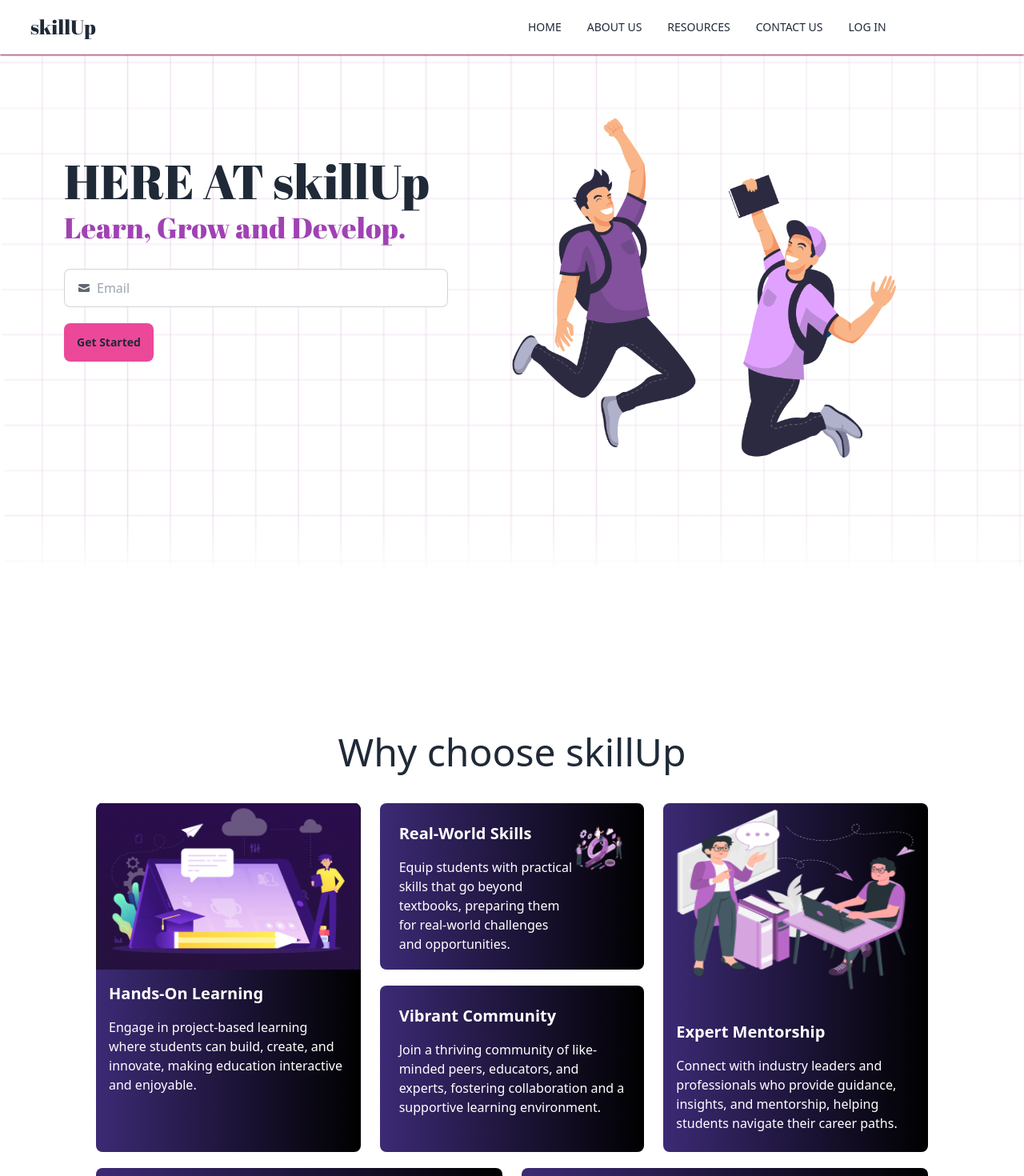
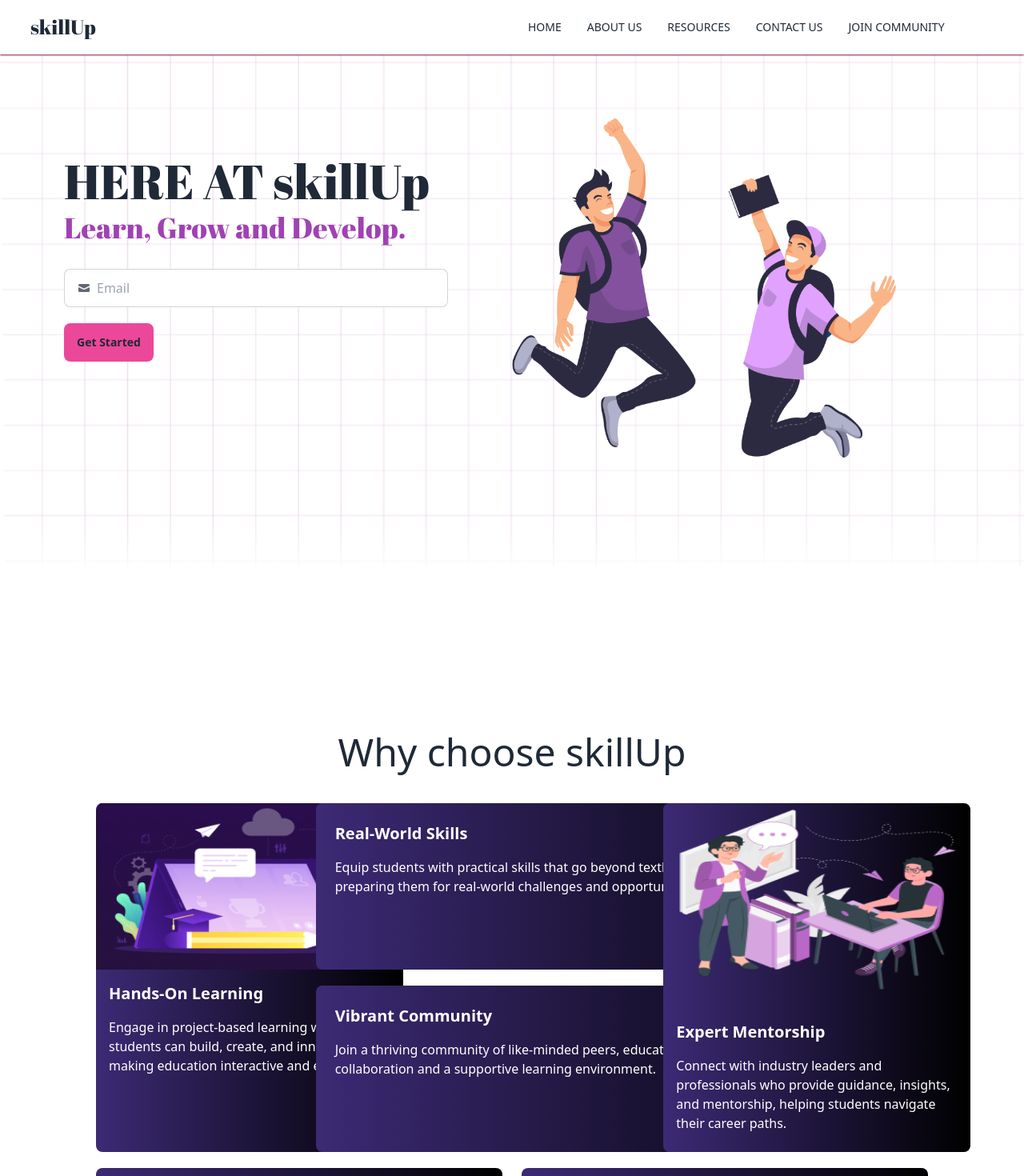
Before and after one commit to harshita0212/skillUP, a React (Vite) app in the folder frontend/: page / in a window 1280 px wide. Shown: the top 1470 px of the page at 80% size. Built offline with nearby package versions, Linux system fonts and the light colour scheme; a web font is replaced by a local one.

Commit message:
Changes to be committed: 	modified:   src/Components/Banner.jsx 	modified:   src/Components/Navbar.jsx 	modified:   tailwind.config.js

```diff
--- a/frontend/src/Components/Banner.jsx
+++ b/frontend/src/Components/Banner.jsx
@@ -44,7 +44,7 @@ function Banner() {
         <div className=" p-4 sm:p-10 text-white grid grid-rows-1">
           <div className="grid grid-cols-1 md:grid-cols-3 gap-6">
 
-            <div className="bg-gradient rounded-lg">
+            <div className="bg-gradient w-96 rounded-lg">
               <img src={img2} className="h-52 w-full " alt="" />
               <div className="p-4 ">
                 <h3 className="text-xl font-semibold mb-4">Hands-On Learning</h3>
@@ -52,8 +52,8 @@ function Banner() {
               </div>
             </div>
 
-            <div className="gap-6">
-              <div className="bg-gradient p-6 rounded-lg flex h-52">
+            <div className="gap-6 -ml-20 flex-wrap items-center justify-center w-180">
+              <div className="bg-gradient flex justify-center align-items-center p-6 rounded-lg h-52">
                 <div className="">
                   <h3 className="text-xl font-semibold mb-4 ">Real-World Skills</h3>
                   <p>Equip students with practical skills that go beyond textbooks, preparing them for real-world challenges and opportunities.</p>
@@ -68,7 +68,7 @@ function Banner() {
               </div>
             </div>
 
-            <div className="bg-gradient rounded-lg">
+            <div className="bg-gradient w-96 ml-auto rounded-lg">
               <img src={img4} className=" h-64 w-full " alt="" />
               <div className="p-4">
                 <h3 className="text-xl font-semibold mb-4">Expert Mentorship</h3>
--- a/frontend/src/Components/Navbar.jsx
+++ b/frontend/src/Components/Navbar.jsx
@@ -28,7 +28,7 @@ function Navbar() {
               <li><Link to="/About-us"> ABOUT US </Link></li>
               <li><Link to="/Resources"> RESOURCES </Link></li>
               <li><a> CONTACT US </a></li>
-              <li><a> LOG IN </a></li>
+              <li><a href='https://t.me/SkillUp360' target="_blank"> JOIN COMMUNITY </a></li>
             </ul>
           </div>
           <a className="google-font logo">skillUp</a>
@@ -38,8 +38,8 @@ function Navbar() {
             <li><Link to="/"> HOME </Link></li>
             <li><Link to="/About-us"> ABOUT US </Link></li>
             <li><Link to="/Resources"> RESOURCES </Link></li>
-            <li><a> CONTACT US </a></li>
-            <li><a> LOG IN </a></li>
+            <li><a > CONTACT US </a></li>
+            <li><a href='https://t.me/SkillUp360' target="_blank"> JOIN COMMUNITY </a></li>
           </ul>
         </div>
       </div>
--- a/frontend/tailwind.config.js
+++ b/frontend/tailwind.config.js
@@ -33,6 +33,14 @@ export default {
         '132': '33rem',   // 528px
         '144': '36rem',   // 576px
         '180': '45rem',
+        '200': '200px',
+        '220': '220px',
+        '240': '240px',
+        '260': '260px',
+        '280': '280px',
+        '300': '300px',
+        '320': '320px',
+        '340': '340px',
         '360': '90rem',
       },
       fontFamily: {
```
